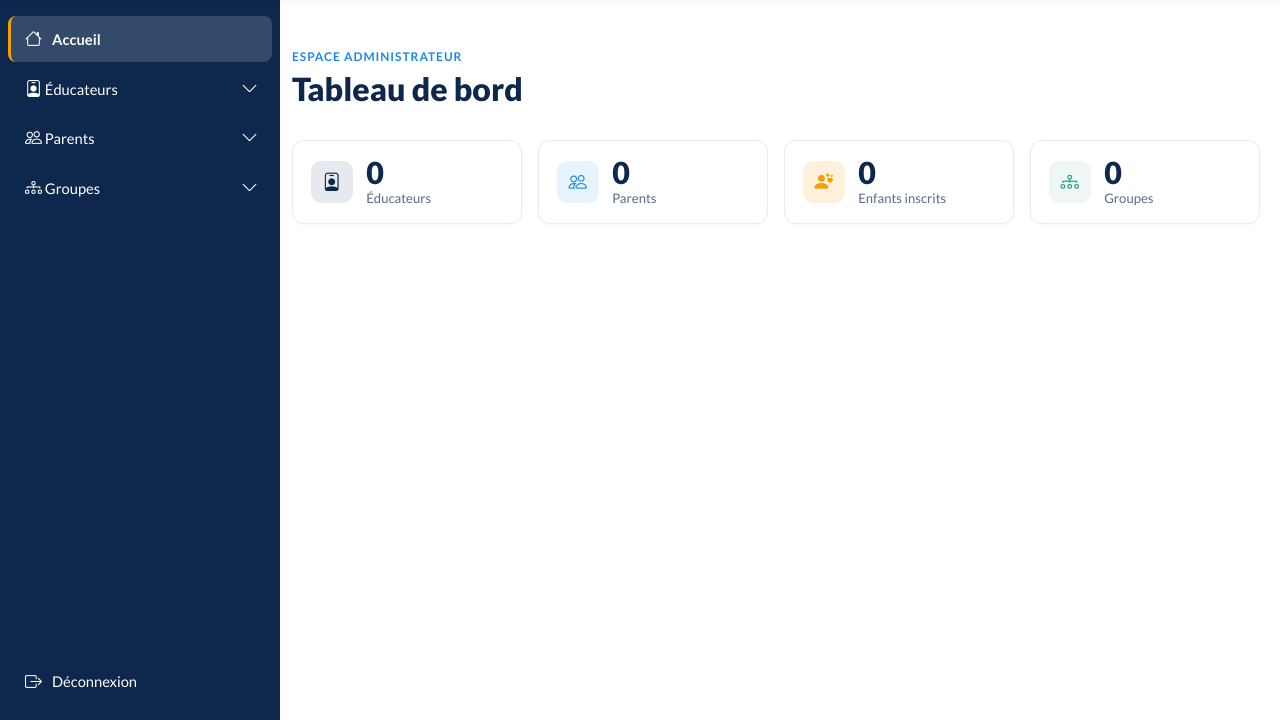
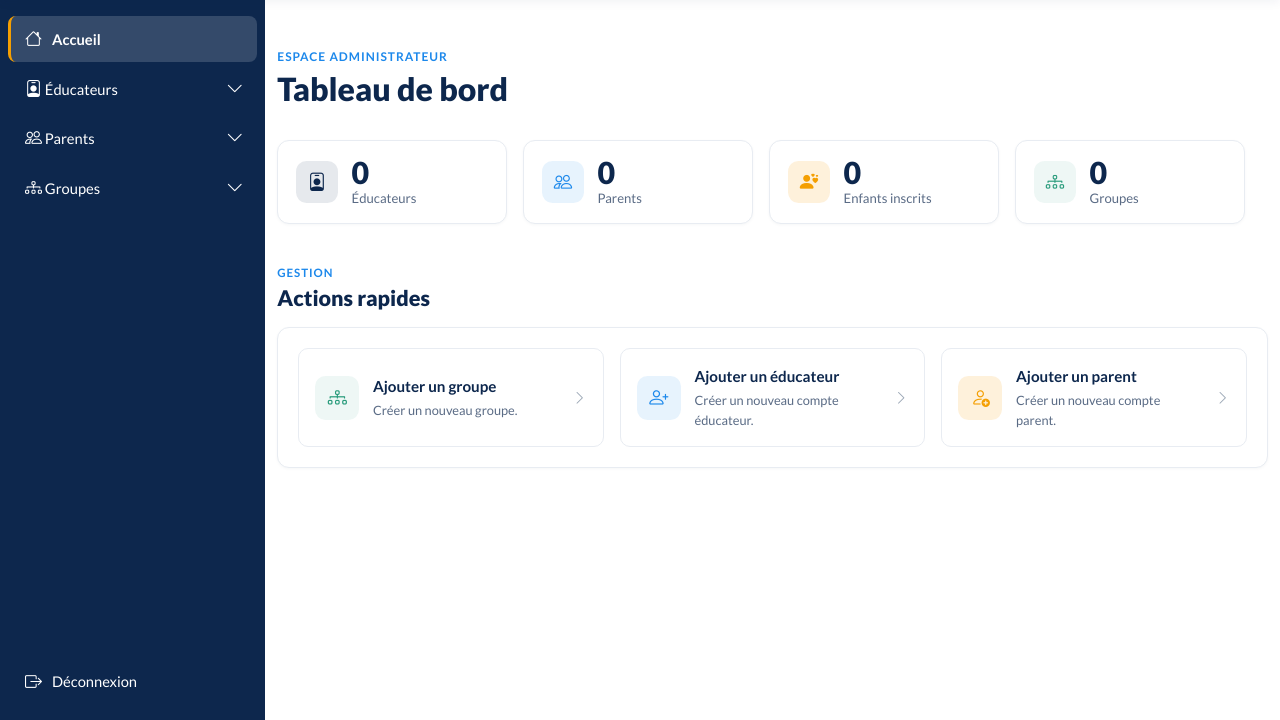
Before and after one commit to saiahhoussem/CarthageXManagement, a Django app: page /comptes/tableau-de-bord/administrateur/ in a window 1280 px wide. Shown: the part 87-807 px from the top of the page. Run offline with Django 5.2, Linux system fonts and the light colour scheme; the visitor is signed in with stand-in values (Sample User, id 1); data comes from the database, SQL or seed files in the repository; data that the repository does not hold is empty.

Commit message:
feat: ajouter les actions rapides au tableau de bord administrateur

```diff
--- a/static/compte/tableau_bord.css
+++ b/static/compte/tableau_bord.css
@@ -69,3 +69,124 @@
   font-size: 0.82rem;
   margin: 0;
 }
+
+.ck-actions-rapides {
+  margin-top: 2.5rem;
+}
+
+.ck-actions-rapides-entete {
+  display: flex;
+  align-items: flex-end;
+  justify-content: space-between;
+  gap: 1rem;
+  margin-bottom: 1rem;
+}
+
+.ck-actions-rapides-eyebrow {
+  text-transform: uppercase;
+  letter-spacing: 0.08em;
+  font-size: 0.72rem;
+  font-weight: 700;
+  color: var(--ck-bleu-clair);
+  margin-bottom: 0.25rem;
+}
+
+.ck-actions-rapides-titre {
+  font-size: 1.35rem;
+  font-weight: 800;
+  color: var(--ck-bleu-fonce);
+  margin: 0;
+}
+
+.ck-actions-rapides-sous-titre {
+  color: #6b778c;
+  font-size: 0.85rem;
+  margin: 0;
+}
+
+.ck-actions-rapides-carte {
+  display: grid;
+  grid-template-columns: repeat(3, 1fr);
+  gap: 1rem;
+  background: #fff;
+  border: 1px solid #e8ecf2;
+  border-radius: 12px;
+  padding: 1.25rem;
+  box-shadow: 0 1px 3px rgba(13, 39, 79, 0.04);
+}
+
+.ck-action-rapide {
+  display: flex;
+  align-items: center;
+  gap: 0.85rem;
+  padding: 1rem;
+  background: #fff;
+  border: 1px solid #e8ecf2;
+  border-radius: 10px;
+  text-decoration: none;
+  transition: transform 0.2s ease, box-shadow 0.2s ease;
+}
+
+.ck-action-rapide:hover {
+  transform: translateY(-2px);
+  box-shadow: 0 4px 10px rgba(13, 39, 79, 0.08);
+}
+
+.ck-action-rapide-icone {
+  width: 44px;
+  height: 44px;
+  border-radius: 0.65rem;
+  display: flex;
+  align-items: center;
+  justify-content: center;
+  font-size: 1.2rem;
+  flex-shrink: 0;
+}
+
+.ck-action-rapide-icone--vert {
+  background: rgba(40, 155, 123, 0.08);
+  color: var(--ck-vert);
+}
+
+.ck-action-rapide-icone--bleu {
+  background: rgba(28, 136, 235, 0.1);
+  color: var(--ck-bleu-clair);
+}
+
+.ck-action-rapide-icone--orange {
+  background: rgba(244, 159, 2, 0.14);
+  color: var(--ck-orange);
+}
+
+.ck-action-rapide-contenu {
+  flex: 1;
+}
+
+.ck-action-rapide-titre {
+  font-size: 0.95rem;
+  font-weight: 700;
+  color: var(--ck-bleu-fonce);
+  margin: 0;
+}
+
+.ck-action-rapide-description {
+  color: #5a6b85;
+  font-size: 0.8rem;
+  margin: 0.2rem 0 0;
+}
+
+.ck-action-rapide-fleche {
+  color: #9aa6b5;
+  font-size: 0.9rem;
+}
+
+@media (max-width: 900px) {
+  .ck-actions-rapides-entete {
+    flex-direction: column;
+    align-items: flex-start;
+  }
+
+  .ck-actions-rapides-carte {
+    grid-template-columns: 1fr;
+  }
+}
--- a/templates/compte/tableau_bord.html
+++ b/templates/compte/tableau_bord.html
@@ -103,6 +103,101 @@
 
         </div>
 
+        <div class="ck-actions-rapides">
+
+            <div class="ck-actions-rapides-entete">
+
+                <div>
+                    <p class="ck-actions-rapides-eyebrow">
+                        Gestion
+                    </p>
+
+                    <h2 class="ck-actions-rapides-titre">
+                        Actions rapides
+                    </h2>
+                </div>
+
+
+            </div>
+
+            <div class="ck-actions-rapides-carte">
+
+                <a href="{% url 'ajouter_groupe' %}" class="ck-action-rapide">
+
+                    <div class="ck-action-rapide-icone ck-action-rapide-icone--vert">
+                        <i class="bi bi-diagram-3"></i>
+                    </div>
+
+                    <div class="ck-action-rapide-contenu">
+
+                        <p class="ck-action-rapide-titre">
+                            Ajouter un groupe
+                        </p>
+
+                        <p class="ck-action-rapide-description">
+                            Créer un nouveau groupe.
+                        </p>
+
+                    </div>
+
+                    <i class="bi bi-chevron-right ck-action-rapide-fleche"></i>
+
+                </a>
+
+                <a
+                    href="{% url 'compte:creer_compte' %}?role=educateur"
+                    class="ck-action-rapide"
+                >
+
+                    <div class="ck-action-rapide-icone ck-action-rapide-icone--bleu">
+                        <i class="bi bi-person-plus"></i>
+                    </div>
+
+                    <div class="ck-action-rapide-contenu">
+
+                        <p class="ck-action-rapide-titre">
+                            Ajouter un éducateur
+                        </p>
+
+                        <p class="ck-action-rapide-description">
+                            Créer un nouveau compte éducateur.
+                        </p>
+
+                    </div>
+
+                    <i class="bi bi-chevron-right ck-action-rapide-fleche"></i>
+
+                </a>
+
+                <a
+                    href="{% url 'compte:creer_compte' %}?role=parent"
+                    class="ck-action-rapide"
+                >
+
+                    <div class="ck-action-rapide-icone ck-action-rapide-icone--orange">
+                        <i class="bi bi-person-add"></i>
+                    </div>
+
+                    <div class="ck-action-rapide-contenu">
+
+                        <p class="ck-action-rapide-titre">
+                            Ajouter un parent
+                        </p>
+
+                        <p class="ck-action-rapide-description">
+                            Créer un nouveau compte parent.
+                        </p>
+
+                    </div>
+
+                    <i class="bi bi-chevron-right ck-action-rapide-fleche"></i>
+
+                </a>
+
+            </div>
+
+        </div>
+
     {% else %}
 
         <div class="alert alert-light border">
```
